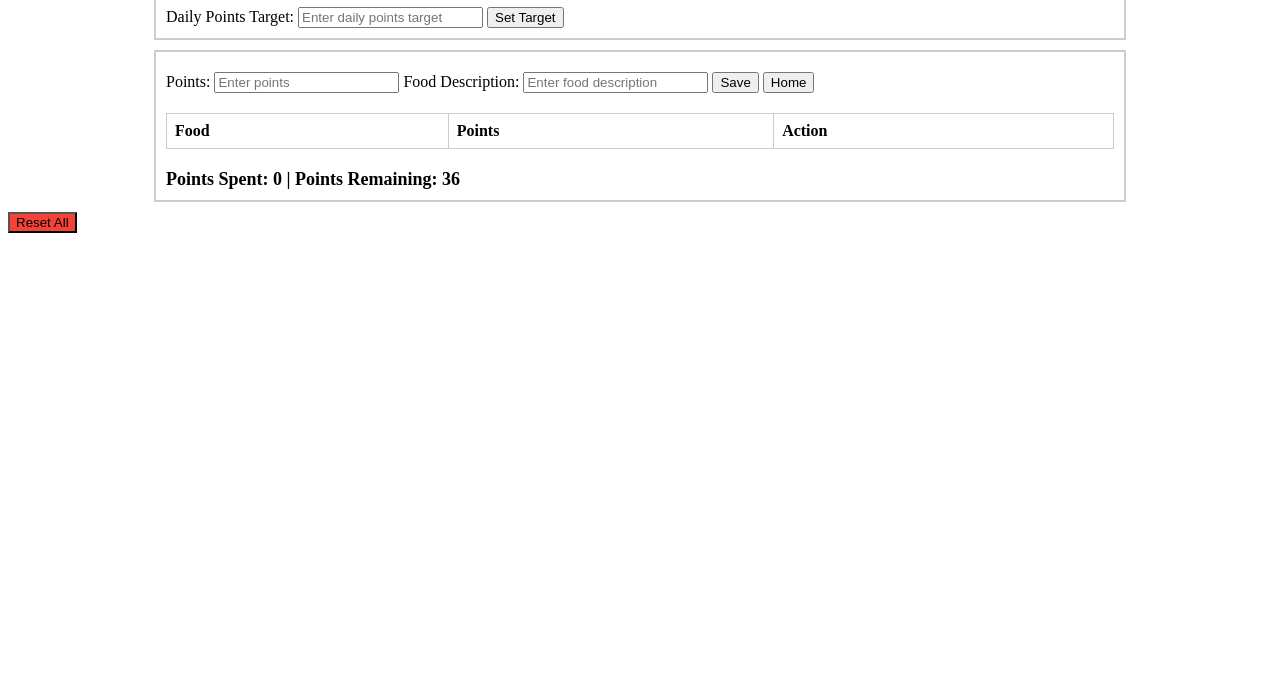
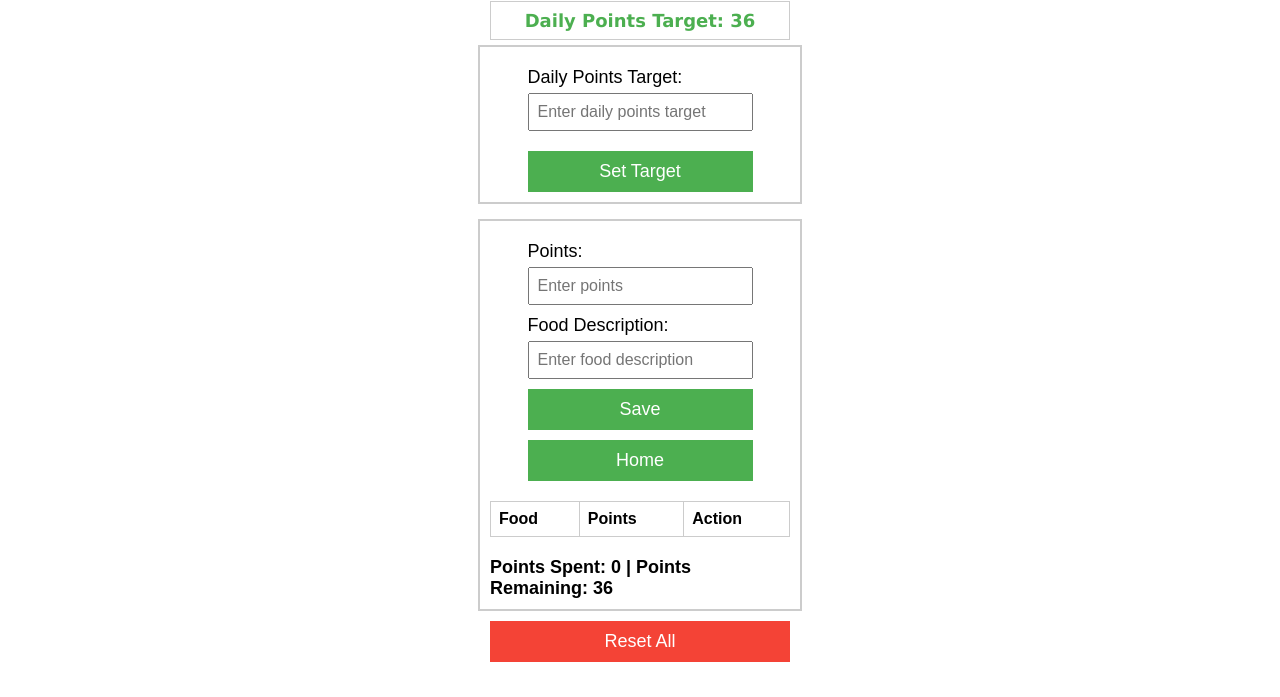
Before and after one commit to MB686/points-calculator-beta, a plain HTML site: page log.html in a window 1280 px wide. Shown: the part 103-800 px from the top of the page. Drawn offline with Linux system fonts and the light colour scheme.

Commit message:
Update log.html

```diff
--- a/log.html
+++ b/log.html
@@ -6,10 +6,71 @@
     <meta name="apple-mobile-web-app-capable" content="yes">
     <title>Daily Points Journal</title>
     <link rel="apple-touch-icon" href="icon.png">
-    <link rel="stylesheet" href="styles.css">
     <style>
-        .target-section { width: 75%; margin: 0 auto 10px; border: 2px solid #ccc; padding: 10px; }
-        .journal-section { width: 75%; margin: 0 auto; border: 2px solid #ccc; padding: 10px; }
+        body {
+            font-family: Arial, sans-serif;
+            max-width: 400px;
+            margin: 0 auto;
+            padding: 20px;
+        }
+        h1 {
+            width: 75%;
+            margin: 0 auto;
+            text-align: center;
+        }
+        label {
+            display: block;
+            margin: 10px auto 5px;
+            font-size: 18px;
+            width: 75%;
+            text-align: left;
+        }
+        input {
+            width: 75%;
+            padding: 8px;
+            box-sizing: border-box;
+            margin: 0 auto;
+            display: block;
+            font-size: 16px;
+        }
+        button {
+            width: 75%;
+            padding: 10px;
+            background-color: #4CAF50;
+            color: white;
+            border: none;
+            cursor: pointer;
+            margin: 20px auto 0;
+            display: block;
+            font-size: 18px;
+        }
+        button:hover {
+            background-color: #45a049;
+        }
+        #pointsTarget {
+            margin: 10px auto 5px;
+            font-size: 18px;
+            font-weight: bold;
+            width: 75%;
+            text-align: center;
+            border: 1px solid #ccc;
+            padding: 8px;
+            color: #4CAF50;
+            box-sizing: border-box;
+            font-family: Verdana, sans-serif;
+        }
+        .target-section {
+            width: 75%;
+            margin: 0 auto 15px;
+            border: 2px solid #ccc;
+            padding: 10px;
+        }
+        .journal-section {
+            width: 75%;
+            margin: 0 auto;
+            border: 2px solid #ccc;
+            padding: 10px;
+        }
         #saveButton { margin-top: 10px; }
         #homeButton { margin-top: 10px; }
         #resetButton { margin-top: 10px; background-color: #f44336; }
```
